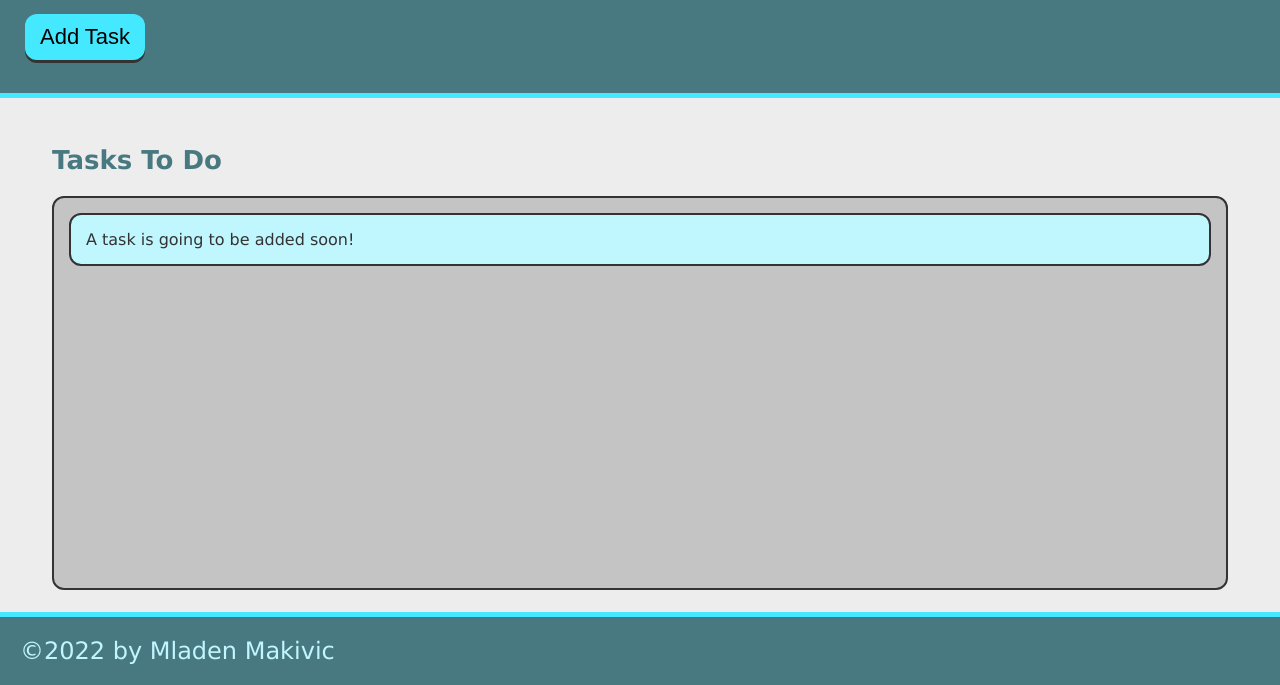
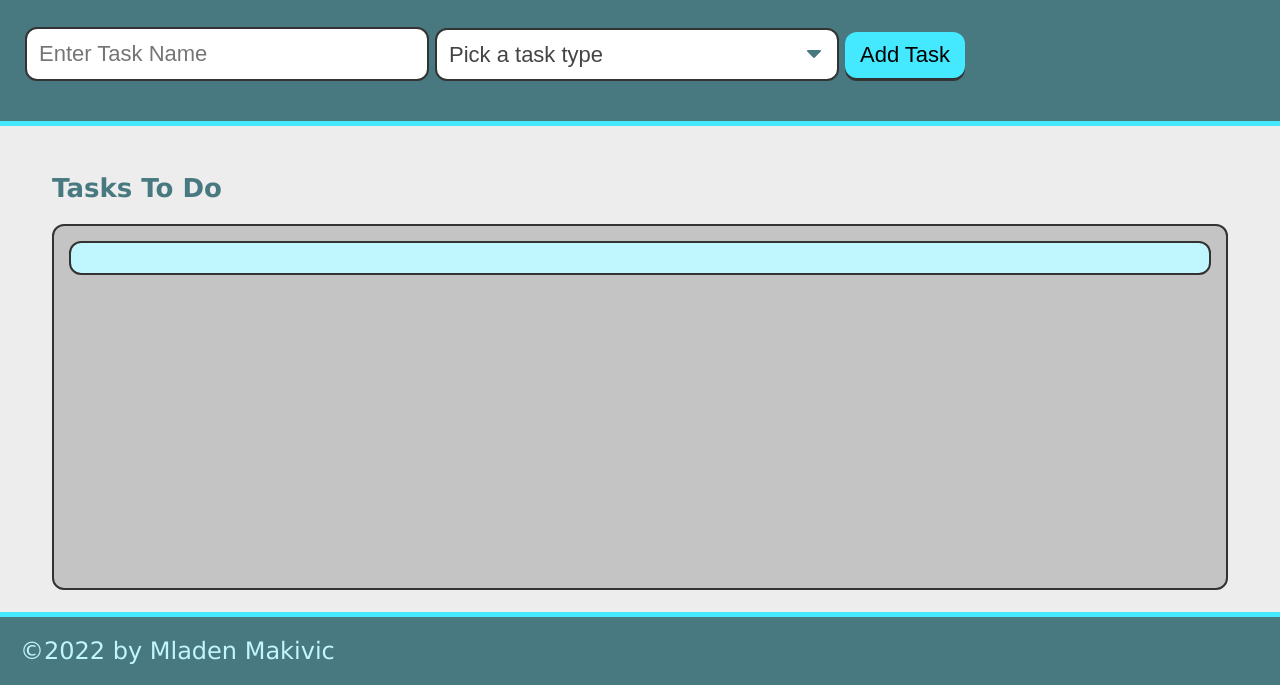
Before and after one commit to Mladen1506/Taskinator, a plain HTML site: page index.html in a window 1280 px wide. Shown: the part 115-800 px from the top of the page. Drawn offline with Linux system fonts and the light colour scheme.

Commit message:
added form for task name and task type

```diff
--- a/index.html
+++ b/index.html
@@ -11,13 +11,33 @@
     <header>
       <h1 class="page-title">Taskinator</h1>
       <p>Click the button below to add a new task!</p>
-      <button class="btn" id="save-task">Add Task</button>
+      <form id="task-form">
+        <div class="form-group">
+          <input
+            type="text"
+            name="task-name"
+            class="text-input"
+            placeholder="Enter Task Name"
+          />
+        </div>
+        <div class="form-group">
+          <select name="task-type" class="select-dropdown">
+            <option value="" disabled selected>Pick a task type</option>
+            <option value="Print">Print</option>
+            <option value="Web">Web</option>
+            <option value="Mobile">Mobile</option>
+          </select>
+        </div>
+        <div class="form-group">
+          <button class="btn" id="save-task" type="submit">Add Task</button>
+        </div>
+      </form>
     </header>
     <main class="page-content">
       <section class="task-list-wrapper">
         <h2 class="list-title">Tasks To Do</h2>
         <ul class="task-list" id="tasks-to-do">
-          <li class="task-item">A task is going to be added soon!</li>
+          <li class="task-item"></li>
         </ul>
       </section>
     </main>
```
